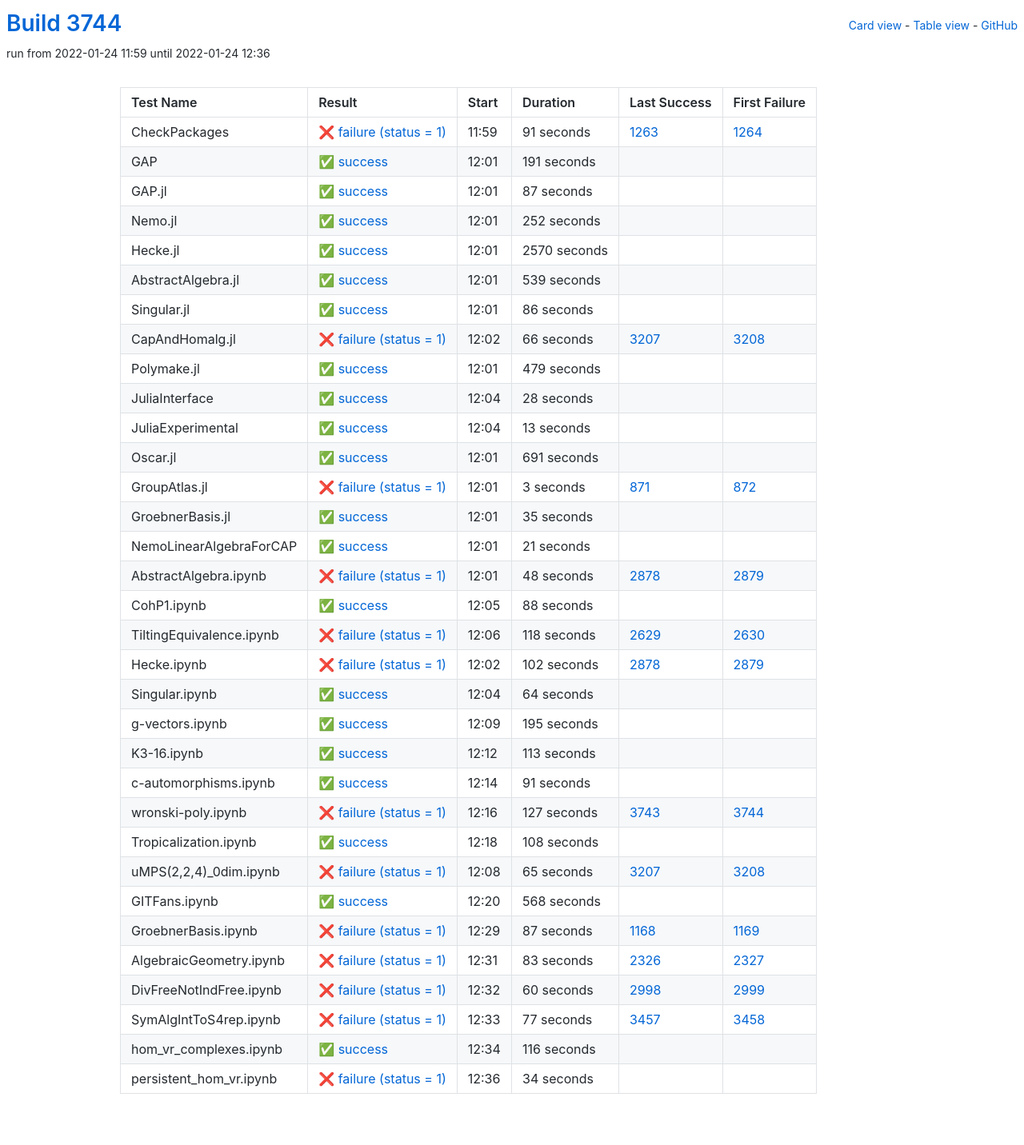
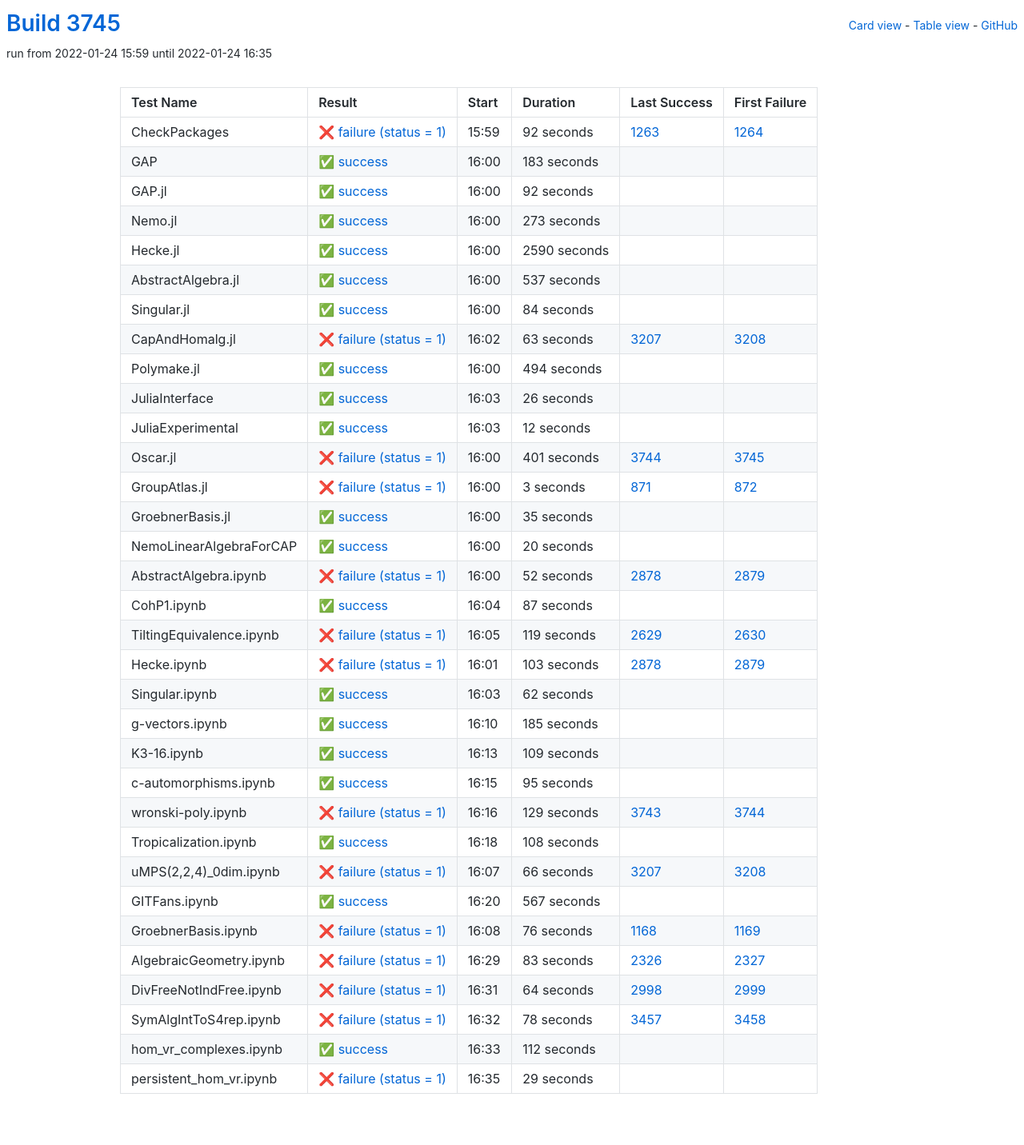
Before and after one commit to oscar-system/oscar-ci-status-stable, a Jekyll site: the page built from table.html, in a window 1280 px wide. Shown: the whole page at 80% size. Built offline with Jekyll 4.4.1, drawn with Linux system fonts in a browser that asks for light colours.

Commit message:
Build #3745

```diff
--- a/_data/ci.yml
+++ b/_data/ci.yml
@@ -1,6 +1,6 @@
 ---
-build: 3744
-build_url: https://oscarci.mathematik.uni-kl.de/job/oscar-stable/3744/
+build: 3745
+build_url: https://oscarci.mathematik.uni-kl.de/job/oscar-stable/3745/
 job: oscar-stable
 organization: oscar-system
 repo: oscar-ci-status-stable
@@ -8,152 +8,152 @@ repourl: https://github.com/oscar-system/oscar-ci-status-stable
 tests:
 - name: CheckPackages
   id: checkpackages
-  log: https://oscarci.mathematik.uni-kl.de/job/oscar-stable/3744/artifact/logs/build-3744/CheckPackages.log
-  start: 2022-01-24 11:59
+  log: https://oscarci.mathematik.uni-kl.de/job/oscar-stable/3745/artifact/logs/build-3745/CheckPackages.log
+  start: 2022-01-24 15:59
   success: false
   exitcode: 1
   status: failure
-  duration: 91
+  duration: 92
   last_success: 1263
   last_success_url: https://oscarci.mathematik.uni-kl.de/job/oscar-stable/1263/
   first_failure: 1264
   first_failure_url: https://oscarci.mathematik.uni-kl.de/job/oscar-stable/1264/
 - name: GAP
   id: gap
-  log: https://oscarci.mathematik.uni-kl.de/job/oscar-stable/3744/artifact/logs/build-3744/GAP.log
-  start: 2022-01-24 12:01
+  log: https://oscarci.mathematik.uni-kl.de/job/oscar-stable/3745/artifact/logs/build-3745/GAP.log
+  start: 2022-01-24 16:00
   success: true
   exitcode: 0
   status: success
-  duration: 191
+  duration: 183
   last_success: false
   last_success_url:
   first_failure: false
   first_failure_url:
 - name: GAP.jl
   id: gap-jl
-  log: https://oscarci.mathematik.uni-kl.de/job/oscar-stable/3744/artifact/logs/build-3744/GAP.jl.log
-  start: 2022-01-24 12:01
+  log: https://oscarci.mathematik.uni-kl.de/job/oscar-stable/3745/artifact/logs/build-3745/GAP.jl.log
+  start: 2022-01-24 16:00
   success: true
   exitcode: 0
   status: success
-  duration: 87
+  duration: 92
   last_success: false
   last_success_url:
   first_failure: false
   first_failure_url:
 - name: Nemo.jl
   id: nemo-jl
-  log: https://oscarci.mathematik.uni-kl.de/job/oscar-stable/3744/artifact/logs/build-3744/Nemo.jl.log
-  start: 2022-01-24 12:01
+  log: https://oscarci.mathematik.uni-kl.de/job/oscar-stable/3745/artifact/logs/build-3745/Nemo.jl.log
+  start: 2022-01-24 16:00
   success: true
   exitcode: 0
   status: success
-  duration: 252
+  duration: 273
   last_success: false
   last_success_url:
   first_failure: false
   first_failure_url:
 - name: Hecke.jl
   id: hecke-jl
-  log: https://oscarci.mathematik.uni-kl.de/job/oscar-stable/3744/artifact/logs/build-3744/Hecke.jl.log
-  start: 2022-01-24 12:01
+  log: https://oscarci.mathematik.uni-kl.de/job/oscar-stable/3745/artifact/logs/build-3745/Hecke.jl.log
+  start: 2022-01-24 16:00
   success: true
   exitcode: 0
   status: success
-  duration: 2570
+  duration: 2590
   last_success: false
   last_success_url:
   first_failure: false
   first_failure_url:
 - name: AbstractAlgebra.jl
   id: abstractalgebra-jl
-  log: https://oscarci.mathematik.uni-kl.de/job/oscar-stable/3744/artifact/logs/build-3744/AbstractAlgebra.jl.log
-  start: 2022-01-24 12:01
+  log: https://oscarci.mathematik.uni-kl.de/job/oscar-stable/3745/artifact/logs/build-3745/AbstractAlgebra.jl.log
+  start: 2022-01-24 16:00
   success: true
   exitcode: 0
   status: success
-  duration: 539
+  duration: 537
   last_success: false
   last_success_url:
   first_failure: false
   first_failure_url:
 - name: Singular.jl
   id: singular-jl
-  log: https://oscarci.mathematik.uni-kl.de/job/oscar-stable/3744/artifact/logs/build-3744/Singular.jl.log
-  start: 2022-01-24 12:01
+  log: https://oscarci.mathematik.uni-kl.de/job/oscar-stable/3745/artifact/logs/build-3745/Singular.jl.log
+  start: 2022-01-24 16:00
   success: true
   exitcode: 0
   status: success
-  duration: 86
+  duration: 84
   last_success: false
   last_success_url:
   first_failure: false
   first_failure_url:
 - name: CapAndHomalg.jl
   id: capandhomalg-jl
-  log: https://oscarci.mathematik.uni-kl.de/job/oscar-stable/3744/artifact/logs/build-3744/CapAndHomalg.jl.log
-  start: 2022-01-24 12:02
+  log: https://oscarci.mathematik.uni-kl.de/job/oscar-stable/3745/artifact/logs/build-3745/CapAndHomalg.jl.log
+  start: 2022-01-24 16:02
   success: false
   exitcode: 1
   status: failure
-  duration: 66
+  duration: 63
   last_success: 3207
   last_success_url: https://oscarci.mathematik.uni-kl.de/job/oscar-stable/3207/
   first_failure: 3208
   first_failure_url: https://oscarci.mathematik.uni-kl.de/job/oscar-stable/3208/
 - name: Polymake.jl
   id: polymake-jl
-  log: https://oscarci.mathematik.uni-kl.de/job/oscar-stable/3744/artifact/logs/build-3744/Polymake.jl.log
-  start: 2022-01-24 12:01
+  log: https://oscarci.mathematik.uni-kl.de/job/oscar-stable/3745/artifact/logs/build-3745/Polymake.jl.log
+  start: 2022-01-24 16:00
   success: true
   exitcode: 0
   status: success
-  duration: 479
+  duration: 494
   last_success: false
   last_success_url:
   first_failure: false
   first_failure_url:
 - name: JuliaInterface
   id: juliainterface
-  log: https://oscarci.mathematik.uni-kl.de/job/oscar-stable/3744/artifact/logs/build-3744/JuliaInterface.log
-  start: 2022-01-24 12:04
+  log: https://oscarci.mathematik.uni-kl.de/job/oscar-stable/3745/artifact/logs/build-3745/JuliaInterface.log
+  start: 2022-01-24 16:03
   success: true
   exitcode: 0
   status: success
-  duration: 28
+  duration: 26
   last_success: false
   last_success_url:
   first_failure: false
   first_failure_url:
 - name: JuliaExperimental
   id: juliaexperimental
-  log: https://oscarci.mathematik.uni-kl.de/job/oscar-stable/3744/artifact/logs/build-3744/JuliaExperimental.log
-  start: 2022-01-24 12:04
+  log: https://oscarci.mathematik.uni-kl.de/job/oscar-stable/3745/artifact/logs/build-3745/JuliaExperimental.log
+  start: 2022-01-24 16:03
   success: true
   exitcode: 0
   status: success
-  duration: 13
+  duration: 12
   last_success: false
   last_success_url:
   first_failure: false
   first_failure_url:
 - name: Oscar.jl
   id: oscar-jl
-  log: https://oscarci.mathematik.uni-kl.de/job/oscar-stable/3744/artifact/logs/build-3744/Oscar.jl.log
-  start: 2022-01-24 12:01
-  success: true
-  exitcode: 0
-  status: success
-  duration: 691
-  last_success: false
-  last_success_url:
-  first_failure: false
-  first_failure_url:
+  log: https://oscarci.mathematik.uni-kl.de/job/oscar-stable/3745/artifact/logs/build-3745/Oscar.jl.log
+  start: 2022-01-24 16:00
+  success: false
+  exitcode: 1
+  status: failure
+  duration: 401
+  last_success: 3744
+  last_success_url: https://oscarci.mathematik.uni-kl.de/job/oscar-stable/3744/
+  first_failure: 3745
+  first_failure_url: https://oscarci.mathematik.uni-kl.de/job/oscar-stable/3745/
 - name: GroupAtlas.jl
   id: groupatlas-jl
-  log: https://oscarci.mathematik.uni-kl.de/job/oscar-stable/3744/artifact/logs/build-3744/GroupAtlas.jl.log
-  start: 2022-01-24 12:01
+  log: https://oscarci.mathematik.uni-kl.de/job/oscar-stable/3745/artifact/logs/build-3745/GroupAtlas.jl.log
+  start: 2022-01-24 16:00
   success: false
   exitcode: 1
   status: failure
@@ -164,8 +164,8 @@ tests:
   first_failure_url: https://oscarci.mathematik.uni-kl.de/job/oscar-stable/872/
 - name: GroebnerBasis.jl
   id: groebnerbasis-jl
-  log: https://oscarci.mathematik.uni-kl.de/job/oscar-stable/3744/artifact/logs/build-3744/GroebnerBasis.jl.log
-  start: 2022-01-24 12:01
+  log: https://oscarci.mathematik.uni-kl.de/job/oscar-stable/3745/artifact/logs/build-3745/GroebnerBasis.jl.log
+  start: 2022-01-24 16:00
   success: true
   exitcode: 0
   status: success
@@ -176,128 +176,128 @@ tests:
   first_failure_url:
 - name: NemoLinearAlgebraForCAP
   id: nemolinearalgebraforcap
-  log: https://oscarci.mathematik.uni-kl.de/job/oscar-stable/3744/artifact/logs/build-3744/NemoLinearAlgebraForCAP.log
-  start: 2022-01-24 12:01
+  log: https://oscarci.mathematik.uni-kl.de/job/oscar-stable/3745/artifact/logs/build-3745/NemoLinearAlgebraForCAP.log
+  start: 2022-01-24 16:00
   success: true
   exitcode: 0
   status: success
-  duration: 21
+  duration: 20
   last_success: false
   last_success_url:
   first_failure: false
   first_failure_url:
 - name: AbstractAlgebra.ipynb
   id: abstractalgebra-ipynb
-  log: https://oscarci.mathematik.uni-kl.de/job/oscar-stable/3744/artifact/logs/build-3744/AbstractAlgebra.ipynb.log
-  start: 2022-01-24 12:01
+  log: https://oscarci.mathematik.uni-kl.de/job/oscar-stable/3745/artifact/logs/build-3745/AbstractAlgebra.ipynb.log
+  start: 2022-01-24 16:00
   success: false
   exitcode: 1
   status: failure
-  duration: 48
+  duration: 52
   last_success: 2878
   last_success_url: https://oscarci.mathematik.uni-kl.de/job/oscar-stable/2878/
   first_failure: 2879
   first_failure_url: https://oscarci.mathematik.uni-kl.de/job/oscar-stable/2879/
 - name: CohP1.ipynb
   id: cohp1-ipynb
-  log: https://oscarci.mathematik.uni-kl.de/job/oscar-stable/3744/artifact/logs/build-3744/CohP1.ipynb.log
-  start: 2022-01-24 12:05
+  log: https://oscarci.mathematik.uni-kl.de/job/oscar-stable/3745/artifact/logs/build-3745/CohP1.ipynb.log
+  start: 2022-01-24 16:04
   success: true
   exitcode: 0
   status: success
-  duration: 88
+  duration: 87
   last_success: false
   last_success_url:
   first_failure: false
   first_failure_url:
 - name: TiltingEquivalence.ipynb
   id: tiltingequivalence-ipynb
-  log: https://oscarci.mathematik.uni-kl.de/job/oscar-stable/3744/artifact/logs/build-3744/TiltingEquivalence.ipynb.log
-  start: 2022-01-24 12:06
+  log: https://oscarci.mathematik.uni-kl.de/job/oscar-stable/3745/artifact/logs/build-3745/TiltingEquivalence.ipynb.log
+  start: 2022-01-24 16:05
   success: false
   exitcode: 1
   status: failure
-  duration: 118
+  duration: 119
   last_success: 2629
   last_success_url: https://oscarci.mathematik.uni-kl.de/job/oscar-stable/2629/
   first_failure: 2630
   first_failure_url: https://oscarci.mathematik.uni-kl.de/job/oscar-stable/2630/
 - name: Hecke.ipynb
   id: hecke-ipynb
-  log: https://oscarci.mathematik.uni-kl.de/job/oscar-stable/3744/artifact/logs/build-3744/Hecke.ipynb.log
-  start: 2022-01-24 12:02
+  log: https://oscarci.mathematik.uni-kl.de/job/oscar-stable/3745/artifact/logs/build-3745/Hecke.ipynb.log
+  start: 2022-01-24 16:01
   success: false
   exitcode: 1
   status: failure
-  duration: 102
+  duration: 103
   last_success: 2878
   last_success_url: https://oscarci.mathematik.uni-kl.de/job/oscar-stable/2878/
   first_failure: 2879
   first_failure_url: https://oscarci.mathematik.uni-kl.de/job/oscar-stable/2879/
 - name: Singular.ipynb
   id: singular-ipynb
-  log: https://oscarci.mathematik.uni-kl.de/job/oscar-stable/3744/artifact/logs/build-3744/Singular.ipynb.log
-  start: 2022-01-24 12:04
+  log: https://oscarci.mathematik.uni-kl.de/job/oscar-stable/3745/artifact/logs/build-3745/Singular.ipynb.log
+  start: 2022-01-24 16:03
   success: true
   exitcode: 0
   status: success
-  duration: 64
+  duration: 62
   last_success: false
   last_success_url:
   first_failure: false
   first_failure_url:
 - name: g-vectors.ipynb
   id: g-vectors-ipynb
-  log: https://oscarci.mathematik.uni-kl.de/job/oscar-stable/3744/artifact/logs/build-3744/g-vectors.ipynb.log
-  start: 2022-01-24 12:09
+  log: https://oscarci.mathematik.uni-kl.de/job/oscar-stable/3745/artifact/logs/build-3745/g-vectors.ipynb.log
+  start: 2022-01-24 16:10
   success: true
   exitcode: 0
   status: success
-  duration: 195
+  duration: 185
   last_success: false
   last_success_url:
   first_failure: false
   first_failure_url:
 - name: K3-16.ipynb
   id: k3-16-ipynb
-  log: https://oscarci.mathematik.uni-kl.de/job/oscar-stable/3744/artifact/logs/build-3744/K3-16.ipynb.log
-  start: 2022-01-24 12:12
+  log: https://oscarci.mathematik.uni-kl.de/job/oscar-stable/3745/artifact/logs/build-3745/K3-16.ipynb.log
+  start: 2022-01-24 16:13
   success: true
   exitcode: 0
   status: success
-  duration: 113
+  duration: 109
   last_success: false
   last_success_url:
   first_failure: false
   first_failure_url:
 - name: c-automorphisms.ipynb
   id: c-automorphisms-ipynb
-  log: https://oscarci.mathematik.uni-kl.de/job/oscar-stable/3744/artifact/logs/build-3744/c-automorphisms.ipynb.log
-  start: 2022-01-24 12:14
+  log: https://oscarci.mathematik.uni-kl.de/job/oscar-stable/3745/artifact/logs/build-3745/c-automorphisms.ipynb.log
+  start: 2022-01-24 16:15
   success: true
   exitcode: 0
   status: success
-  duration: 91
+  duration: 95
   last_success: false
   last_success_url:
   first_failure: false
   first_failure_url:
 - name: wronski-poly.ipynb
   id: wronski-poly-ipynb
-  log: https://oscarci.mathematik.uni-kl.de/job/oscar-stable/3744/artifact/logs/build-3744/wronski-poly.ipynb.log
-  start: 2022-01-24 12:16
+  log: https://oscarci.mathematik.uni-kl.de/job/oscar-stable/3745/artifact/logs/build-3745/wronski-poly.ipynb.log
+  start: 2022-01-24 16:16
   success: false
   exitcode: 1
   status: failure
-  duration: 127
+  duration: 129
   last_success: 3743
   last_success_url: https://oscarci.mathematik.uni-kl.de/job/oscar-stable/3743/
   first_failure: 3744
   first_failure_url: https://oscarci.mathematik.uni-kl.de/job/oscar-stable/3744/
 - name: Tropicalization.ipynb
   id: tropicalization-ipynb
-  log: https://oscarci.mathematik.uni-kl.de/job/oscar-stable/3744/artifact/logs/build-3744/Tropicalization.ipynb.log
-  start: 2022-01-24 12:18
+  log: https://oscarci.mathematik.uni-kl.de/job/oscar-stable/3745/artifact/logs/build-3745/Tropicalization.ipynb.log
+  start: 2022-01-24 16:18
   success: true
   exitcode: 0
   status: success
@@ -308,44 +308,44 @@ tests:
   first_failure_url:
 - name: uMPS(2,2,4)_0dim.ipynb
   id: umps-2-2-4-0dim-ipynb
-  log: https://oscarci.mathematik.uni-kl.de/job/oscar-stable/3744/artifact/logs/build-3744/uMPS-2-2-4-_0dim.ipynb.log
-  start: 2022-01-24 12:08
+  log: https://oscarci.mathematik.uni-kl.de/job/oscar-stable/3745/artifact/logs/build-3745/uMPS-2-2-4-_0dim.ipynb.log
+  start: 2022-01-24 16:07
   success: false
   exitcode: 1
   status: failure
-  duration: 65
+  duration: 66
   last_success: 3207
   last_success_url: https://oscarci.mathematik.uni-kl.de/job/oscar-stable/3207/
   first_failure: 3208
   first_failure_url: https://oscarci.mathematik.uni-kl.de/job/oscar-stable/3208/
 - name: GITFans.ipynb
   id: gitfans-ipynb
-  log: https://oscarci.mathematik.uni-kl.de/job/oscar-stable/3744/artifact/logs/build-3744/GITFans.ipynb.log
-  start: 2022-01-24 12:20
+  log: https://oscarci.mathematik.uni-kl.de/job/oscar-stable/3745/artifact/logs/build-3745/GITFans.ipynb.log
+  start: 2022-01-24 16:20
   success: true
   exitcode: 0
   status: success
-  duration: 568
+  duration: 567
   last_success: false
   last_success_url:
   first_failure: false
   first_failure_url:
 - name: GroebnerBasis.ipynb
   id: groebnerbasis-ipynb
-  log: https://oscarci.mathematik.uni-kl.de/job/oscar-stable/3744/artifact/logs/build-3744/GroebnerBasis.ipynb.log
-  start: 2022-01-24 12:29
+  log: https://oscarci.mathematik.uni-kl.de/job/oscar-stable/3745/artifact/logs/build-3745/GroebnerBasis.ipynb.log
+  start: 2022-01-24 16:08
   success: false
   exitcode: 1
   status: failure
-  duration: 87
+  duration: 76
   last_success: 1168
   last_success_url: https://oscarci.mathematik.uni-kl.de/job/oscar-stable/1168/
   first_failure: 1169
   first_failure_url: https://oscarci.mathematik.uni-kl.de/job/oscar-stable/1169/
 - name: AlgebraicGeometry.ipynb
   id: algebraicgeometry-ipynb
-  log: https://oscarci.mathematik.uni-kl.de/job/oscar-stable/3744/artifact/logs/build-3744/AlgebraicGeometry.ipynb.log
-  start: 2022-01-24 12:31
+  log: https://oscarci.mathematik.uni-kl.de/job/oscar-stable/3745/artifact/logs/build-3745/AlgebraicGeometry.ipynb.log
+  start: 2022-01-24 16:29
   success: false
   exitcode: 1
   status: failure
@@ -356,48 +356,48 @@ tests:
   first_failure_url: https://oscarci.mathematik.uni-kl.de/job/oscar-stable/2327/
 - name: DivFreeNotIndFree.ipynb
   id: divfreenotindfree-ipynb
-  log: https://oscarci.mathematik.uni-kl.de/job/oscar-stable/3744/artifact/logs/build-3744/DivFreeNotIndFree.ipynb.log
-  start: 2022-01-24 12:32
+  log: https://oscarci.mathematik.uni-kl.de/job/oscar-stable/3745/artifact/logs/build-3745/DivFreeNotIndFree.ipynb.log
+  start: 2022-01-24 16:31
   success: false
   exitcode: 1
   status: failure
-  duration: 60
+  duration: 64
   last_success: 2998
   last_success_url: https://oscarci.mathematik.uni-kl.de/job/oscar-stable/2998/
   first_failure: 2999
   first_failure_url: https://oscarci.mathematik.uni-kl.de/job/oscar-stable/2999/
 - name: SymAlgIntToS4rep.ipynb
   id: symalginttos4rep-ipynb
-  log: https://oscarci.mathematik.uni-kl.de/job/oscar-stable/3744/artifact/logs/build-3744/SymAlgIntToS4rep.ipynb.log
-  start: 2022-01-24 12:33
+  log: https://oscarci.mathematik.uni-kl.de/job/oscar-stable/3745/artifact/logs/build-3745/SymAlgIntToS4rep.ipynb.log
+  start: 2022-01-24 16:32
   success: false
   exitcode: 1
   status: failure
-  duration: 77
+  duration: 78
   last_success: 3457
   last_success_url: https://oscarci.mathematik.uni-kl.de/job/oscar-stable/3457/
   first_failure: 3458
   first_failure_url: https://oscarci.mathematik.uni-kl.de/job/oscar-stable/3458/
 - name: hom_vr_complexes.ipynb
   id: hom-vr-complexes-ipynb
-  log: https://oscarci.mathematik.uni-kl.de/job/oscar-stable/3744/artifact/logs/build-3744/hom_vr_complexes.ipynb.log
-  start: 2022-01-24 12:34
+  log: https://oscarci.mathematik.uni-kl.de/job/oscar-stable/3745/artifact/logs/build-3745/hom_vr_complexes.ipynb.log
+  start: 2022-01-24 16:33
   success: true
   exitcode: 0
   status: success
-  duration: 116
+  duration: 112
   last_success: false
   last_success_url:
   first_failure: false
   first_failure_url:
 - name: persistent_hom_vr.ipynb
   id: persistent-hom-vr-ipynb
-  log: https://oscarci.mathematik.uni-kl.de/job/oscar-stable/3744/artifact/logs/build-3744/persistent_hom_vr.ipynb.log
-  start: 2022-01-24 12:36
+  log: https://oscarci.mathematik.uni-kl.de/job/oscar-stable/3745/artifact/logs/build-3745/persistent_hom_vr.ipynb.log
+  start: 2022-01-24 16:35
   success: false
   exitcode: 1
   status: failure
-  duration: 34
+  duration: 29
   last_success: false
   last_success_url:
   first_failure: false
```
Also changed, not shown: README.md.
